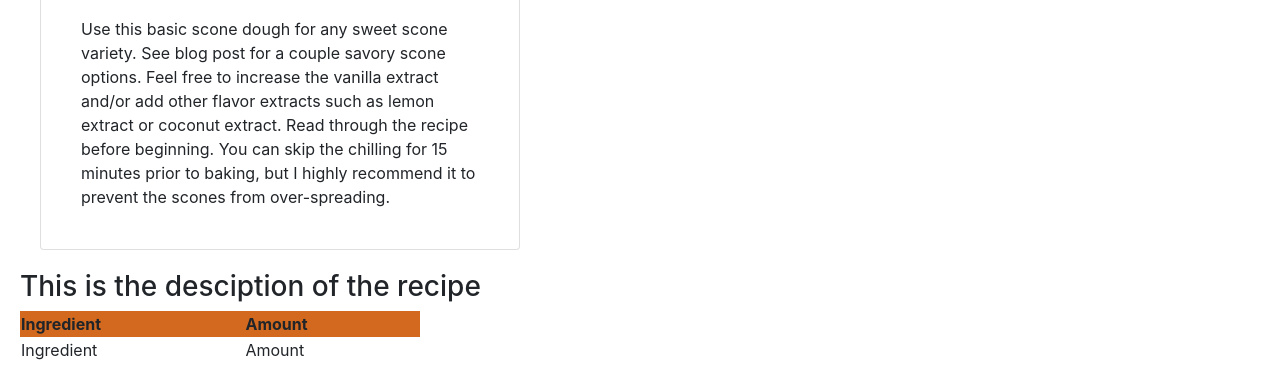
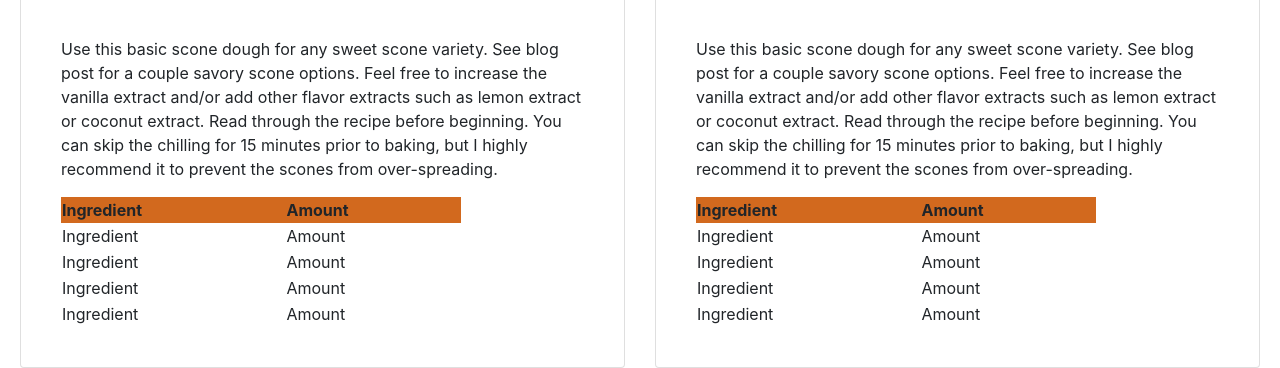
Before and after one commit to livstella/group-project, a plain HTML site: page index.html in a window 1280 px wide. Shown: the part 826-1194 px from the top of the page. Drawn offline with nearby package versions, Linux system fonts and the light colour scheme.

Commit message:
now with cards

```diff
--- a/index.html
+++ b/index.html
@@ -37,22 +37,20 @@
 
       </div>
       <div class="recipe2">
+              <div class="card-deck">
                     <div class="card" style="width: 30rem;">
                             <h3 class="card-title"><a href="https://sallysbakingaddiction.com/scones-recipe/ ">Scones</a> </h3>
                             <a href="https://sallysbakingaddiction.com/scones-recipe/">  <img src="https://cdn.sallysbakingaddiction.com/wp-content/uploads/2019/04/scone-varieties-600x900.jpg" class="card-img-top" alt="Picture of delicious scone"> </a>
                             <div class="card-body">
                             <p class="card-text">Use this basic scone dough for any sweet scone variety. See blog post for a couple savory scone options. Feel free to increase the vanilla extract and/or add other flavor extracts such as lemon extract or coconut extract. Read through the recipe before beginning. You can skip the chilling for 15 minutes prior to baking, but I highly recommend it to prevent the scones from over-spreading.</p>
-              </div>
-              </div>
-        <h3>This is the desciption of the recipe</h3>
                             <table >
                                         <tr>
                                           <th>Ingredient</th>
                                           <th>Amount</th>
                                         </tr>
                                         <tr>
-                            <td>Ingredient</td>
-                            <td>Amount</td>
+                                          <td class="td-ing">Ingredient</td>
+                                          <td class="td-amn">Amount</td>
                                           </tr>
                                           <tr>
                                             <td class="td-ing">Ingredient</td>
@@ -68,6 +66,38 @@
                                                 </tr>
                                       </table>
                             </div>
+                          </div>
+                          <div class="card" style="width: 30rem;">
+                                <h3 class="card-title"><a href="https://sallysbakingaddiction.com/scones-recipe/ ">Scones</a> </h3>
+                              <a href="https://sallysbakingaddiction.com/scones-recipe/">  <img src="https://cdn.sallysbakingaddiction.com/wp-content/uploads/2019/04/scone-varieties-600x900.jpg" class="card-img-top" alt="Picture of delicious scone"> </a>
+                                <div class="card-body">
+                                  <p class="card-text">Use this basic scone dough for any sweet scone variety. See blog post for a couple savory scone options. Feel free to increase the vanilla extract and/or add other flavor extracts such as lemon extract or coconut extract. Read through the recipe before beginning. You can skip the chilling for 15 minutes prior to baking, but I highly recommend it to prevent the scones from over-spreading.</p>
+                                  <table >
+                                              <tr>
+                                                <th>Ingredient</th>
+                                                <th>Amount</th>
+                                              </tr>
+                                              <tr>
+                                                <td class="td-ing">Ingredient</td>
+                                                <td class="td-amn">Amount</td>
+                                                </tr>
+                                                <tr>
+                                                  <td class="td-ing">Ingredient</td>
+                                                  <td class="td-amn">Amount</td>
+                                                  </tr>
+                                                  <tr>
+                                                    <td class="td-ing">Ingredient</td>
+                                                    <td class="td-amn">Amount</td>
+                                                    </tr>
+                                                    <tr>
+                                                      <td class="td-ing">Ingredient</td>
+                                                      <td class="td-amn">Amount</td>
+                                                      </tr>
+                                            </table>
+                                </div>
+                          </div>
+                  </div>
+
       <div class="recipe3">
         <h2> <a href="https://simple-veganista.com/vegan-banana-tea-bread/ "> Banana bread </a> </h2>
         <h3>This is the desciption of the recipe</h3>
@@ -77,8 +107,8 @@
                       <th>Amount</th>
                     </tr>
                     <tr>
-                      <td>Ingredient</td>
-                      <td>Amount</td>
+                      <td class="td-ing">Ingredient</td>
+                      <td class="td-amn">Amount</td>
                       </tr>
                       <tr>
                         <td class="td-ing">Ingredient</td>
```
Lines whose indentation alone changed are shown as unchanged.
